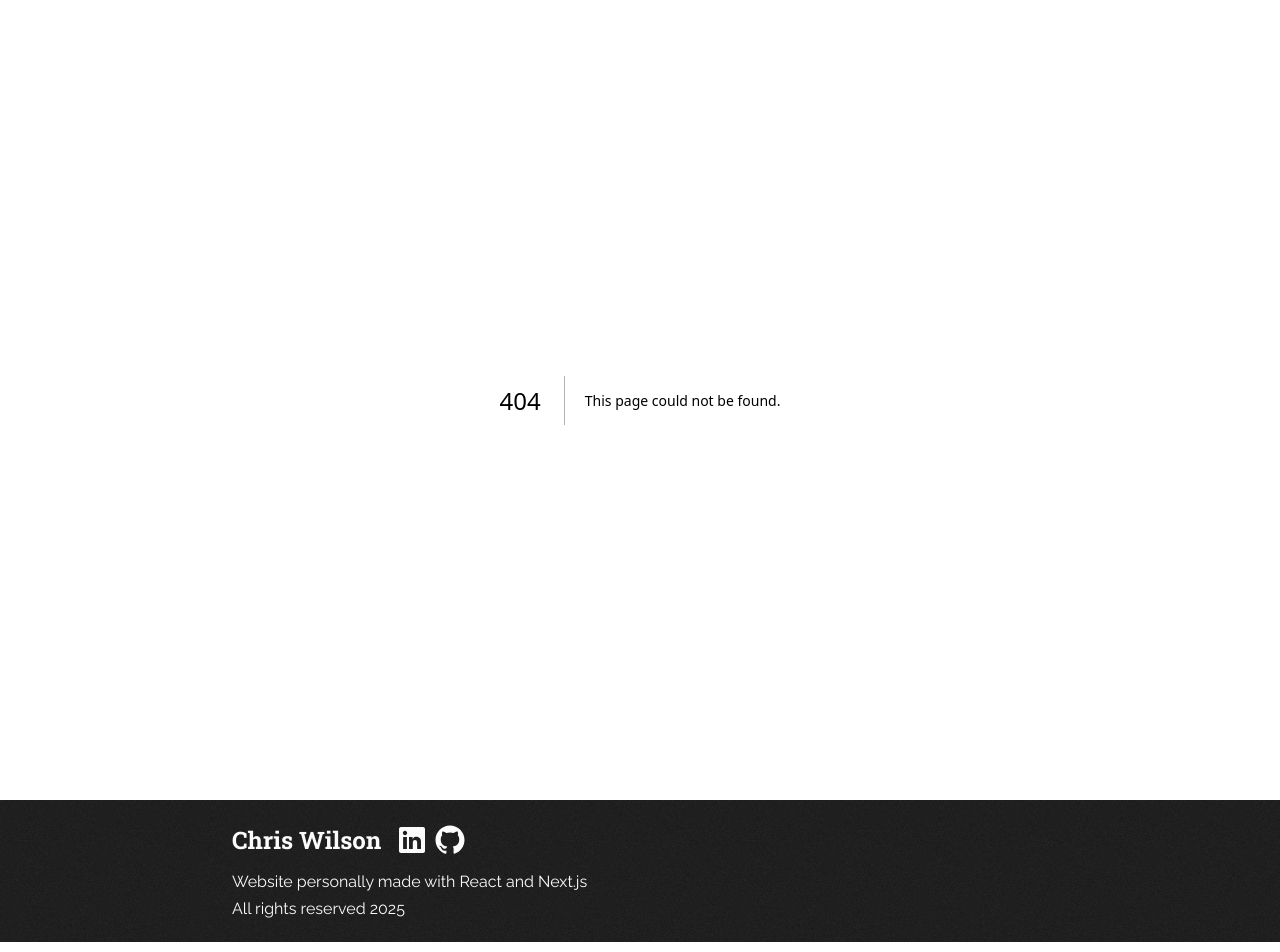
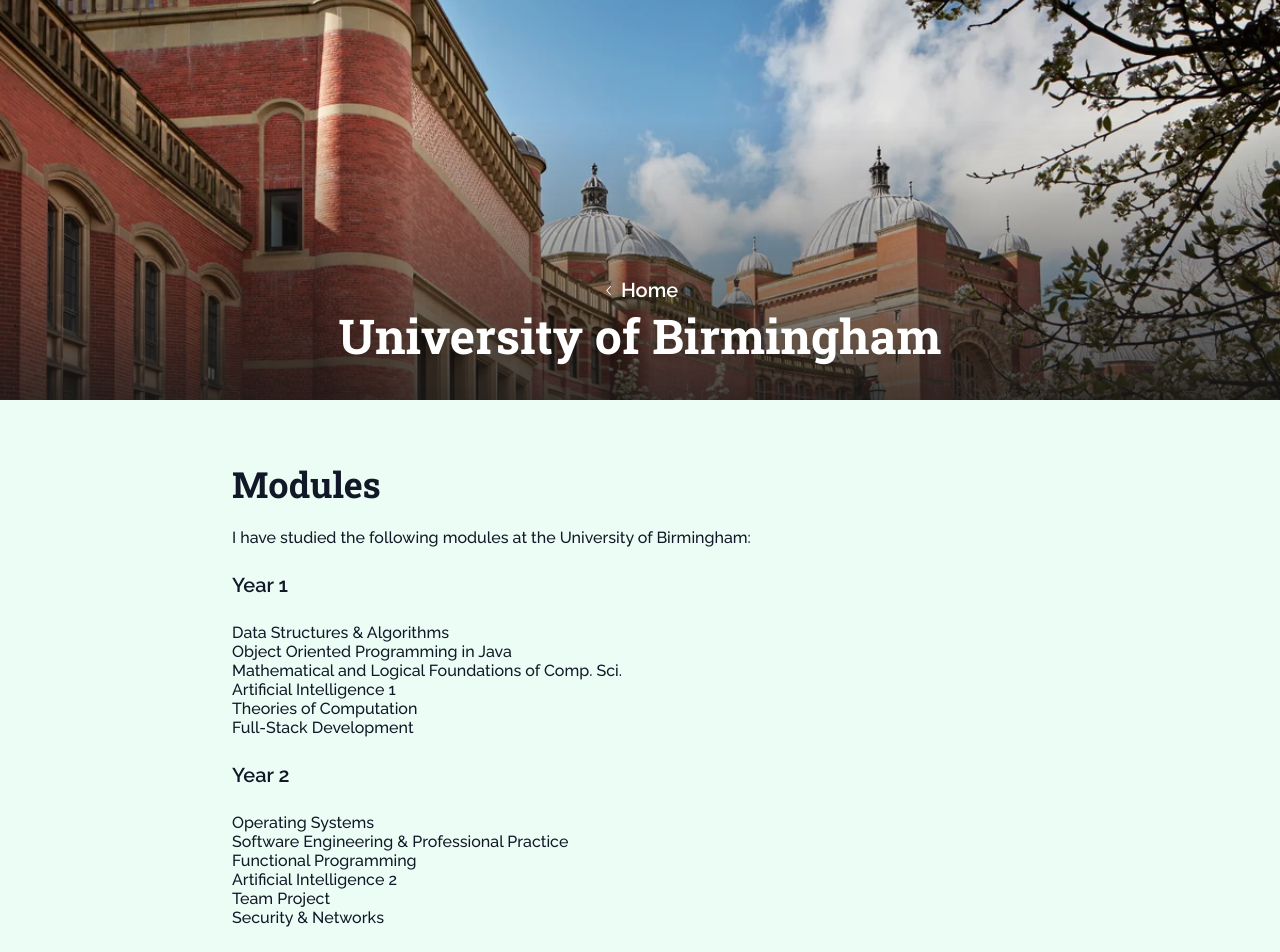
Before and after one commit to ChrisDev18/ChrisDev18.github.io, a Next.js app: page /studies/uob in a window 1280 px wide. Before the commit this address had no page. Shown: the top 952 px of the page. Built offline with nearby package versions, Linux system fonts and the light colour scheme.

Commit message:
Add pages for UoB and INSA

```diff
--- a/next.config.mjs
+++ b/next.config.mjs
@@ -5,7 +5,7 @@
     unoptimized: true,
   },
 
-  basePath: "/chrisdev18.github.io"
+  basePath: process.env.NODE_ENV === 'production' ? "/chrisdev18.github.io" : ""
 };
 
 export default nextConfig;
--- a/src/app/components/Carousel.tsx
+++ b/src/app/components/Carousel.tsx
@@ -21,17 +21,6 @@
   projects: Project[]; // List of projects to display
 }
 
-function getBackgroundImage(srcSet = '') {
-  const imageSet = srcSet
-      .split(', ')
-      .map((str) => {
-        const [url, dpi] = str.split(' ')
-        return `url("${url}") ${dpi}`
-      })
-      .join(', ')
-  return `image-set(${imageSet})`
-}
-
 export default function Carousel({ title, projects }: CarouselProps) {
   const [currentIndex, setCurrentIndex] = useState(0);
 
@@ -44,26 +33,23 @@
   };
 
   const currentProject = projects[currentIndex];
-  let backgroundImage: string | undefined = undefined;
-  if (currentProject.bg_img) {
-    const {props: { srcSet }} = getImageProps({ alt: '', width: 5, height: 5, src: currentProject.bg_img })
-    backgroundImage = getBackgroundImage(srcSet)
-  }
 
   return (
       <div className="relative -z-10">
         {/* Background Blur */}
-        {backgroundImage &&
+        {currentProject.bg_img &&
           <AnimatePresence>
             <motion.div
-              key={backgroundImage} // Key ensures animation on change
+              key={currentProject.title} // Key ensures animation on change
               initial={{opacity: 0}}
               whileInView={{opacity: 1}}
               exit={{opacity: 0}}
               transition={{duration: 0.5}}
-              style={{backgroundImage: backgroundImage, willChange: "filter"}}
-              className="absolute top-0 bottom-0 left-0 right-0 blur-3xl bg-cover -z-10 opacity-80"
-            />
+              style={{willChange: "filter"}}
+              className="absolute top-0 bottom-0 left-0 right-0 blur-3xl object-cover -z-10 opacity-80"
+            >
+              <Image src={currentProject.bg_img} alt={"Blurred ambient background"} className={"w-full h-full"} />
+            </motion.div>
           </AnimatePresence>
         }
 
--- a/src/app/globals.css
+++ b/src/app/globals.css
@@ -78,7 +78,6 @@
     overflow: hidden;
     white-space: nowrap;
     mask-image: linear-gradient(-5deg, rgba(0,0,0,1) 20%, rgba(0,0,0,0) 40%, rgba(0,0,0,0) 60%, rgba(0,0,0,1) 80%);
-
 }
 
 .marquee {
--- a/src/app/layout.tsx
+++ b/src/app/layout.tsx
@@ -16,9 +16,9 @@
 }>) {
   return (
     <html lang="en" className={"h-full"}>
-      <body className={`h-full`}>
+      <body className={`min-h-full`}>
         {/*<Navbar />*/}
-        <main className="min-h-full flex flex-col overflow-hidden">
+        <main className="flex flex-col overflow-hidden">
           {children}
         </main>
         <footer className={`${raleway.className} flex flex-col items-center bg-neutral-900 text-white noise`} >
--- a/src/app/page.tsx
+++ b/src/app/page.tsx
@@ -16,6 +16,7 @@
 import uob_logo from "/public/uob_logo.png";
 import insa_lyon_logo from "/public/insa_lyon_logo.jpg";
 import Carousel from "@/app/components/Carousel";
+import Link from "next/link";
 
 
 export default function Home() {
@@ -180,7 +181,7 @@
 
               <div className={"flex justify-between border-2 border-black dark:border-emerald-100 border-dashed my-12 lg:my-16 mx-5"}>
 
-                <motion.button
+                <motion.div
                     initial={"hidden"}
                     whileInView={"rest"}
                     viewport={{ once: true }}
@@ -191,6 +192,7 @@
                     // transition={{ duration: 0.01, type: "spring", stiffness: 200 }}
                     className="w-[45%] lg:w-1/2 relative -left-5 -top-10 lg:-left-16"
                 >
+                  <Link href={"/studies/uob"}>
                     <Image
                         src={uob_campus}
                         alt={"A picture of The University of Birmingham's campus"}
@@ -206,9 +208,10 @@
                           width={200} height={200}
                       />
                     </motion.div>
-                </motion.button>
+                  </Link>
+                </motion.div>
 
-                <motion.button
+                <motion.div
                     initial={"hidden"}
                     whileInView={"rest"}
                     viewport={{ once: true }}
@@ -218,6 +221,7 @@
                     drag dragConstraints={{left: 0, right: 0, top: 0, bottom: 0}}
                     className={"w-[45%] lg:w-1/2 relative left-5 top-10 lg:left-16"}
                 >
+                  <Link href={"/studies/insa"}>
                     <Image
                         src={insa_lyon_campus}
                         alt={"A picture of INSA Lyon's campus"}
@@ -233,8 +237,9 @@
                           className={"rotate-2 w-3/4 object-cover"}
                       />
                     </motion.div>
+                  </Link>
 
-                </motion.button>
+                </motion.div>
 
               </div>
 
--- /dev/null
+++ b/src/app/studies/insa/page.tsx
@@ -0,0 +1,100 @@
+"use client"
+
+import Link from "next/link";
+import Image from "next/image";
+
+import insa_campus from "/public/insa_lyon_campus.jpg";
+import {raleway, robotoSlab} from "@/app/fonts";
+import {motion, useScroll, useTransform} from "motion/react";
+import {ChevronLeftIcon} from "@radix-ui/react-icons";
+
+export default function InsaPage() {
+  const { scrollY } = useScroll(); // Track the vertical scroll position
+  const y = useTransform(scrollY, [0, 500], [0, 200]); // Adjust the range to control the parallax speed
+
+  return (
+      <div className="flex-grow flex flex-col bg-neutral-100 text-gray-900 dark:bg-neutral-900 dark:text-white">
+        <header className="relative">
+          <div className="relative flex flex-col items-center justify-end h-[50vh] min-h-fit p-10 bg-neutral-900">
+            <motion.div
+                initial={{ y: 25, opacity: 0 }}
+                animate={{ y: 0, opacity: 1 }}
+                transition={{ duration: 0.5, ease: "easeOut" }}
+                style={{ y }}
+                className="absolute inset-0 w-full h-full z-0"
+            >
+              <Image
+                  src={insa_campus}
+                  alt={"Photo of The University of Birmingham's campus"}
+                  className="absolute inset-0 object-cover w-full h-full"
+                  layout="fill"
+                  style={{maskImage: "linear-gradient(0deg, rgba(0,0,0,0.2) 0%, rgba(0,0,0,1) 70%)"}}
+              />
+            </motion.div>
+
+            <div className="z-10">
+              <Link href={"/"}
+                    className={`${raleway.className} flex items-center justify-center gap-1 text-xl text-center font-semibold text-white py-2 px-4 rounded hover:underline focus:outline-none focus:ring-2 focus:ring-blue-500 focus:ring-offset-2`}
+                    aria-label="Navigate to Home">
+                <ChevronLeftIcon />
+                Home
+              </Link>
+              <motion.h1
+                  initial={{ y: -25, opacity: 0 }}
+                  animate={{ y: 0, opacity: 1 }}
+                  transition={{ duration: 1, ease: "easeOut", delay: 0.1}}
+                  className={`${robotoSlab.className} text-5xl text-center font-bold text-white drop-shadow-lg`}>
+                INSA Lyon
+              </motion.h1>
+            </div>
+          </div>
+        </header>
+
+        <section className={"flex flex-col bg-emerald-50 dark:bg-lime-950 items-center z-20"}>
+          <div className={"flex flex-col px-10 py-16 gap-8 max-w-4xl w-full"}>
+            <div className={"flex flex-col gap-6"}>
+              <h2 className={`${robotoSlab.className} text-4xl text-left font-bold`}>
+                Modules
+              </h2>
+
+              <p className={`${raleway.className} font-medium max-w-2xl`}>
+                As an exchange student, I get to pick all of my modules and learn content from years 3 to 5. I have
+                studied the following modules at INSA Lyon:
+              </p>
+
+              <h3 className={`${raleway.className} text-xl font-semibold max-w-2xl`}>
+                Year 3 content (eqv. final year BSc)
+              </h3>
+
+              <ul className={`${raleway.className} font-medium max-w-2xl`}>
+                <li>Linear Algebra & Matrix Calculus</li>
+                <li>Signal Processing & Fourier Analysis</li>
+                <li>Introduction to Object Oriented Programming in C++</li>
+              </ul>
+
+              <h3 className={`${raleway.className} text-xl font-semibold max-w-2xl`}>
+                Year 4 content (eqv. beginner MSci)
+              </h3>
+
+              <ul className={`${raleway.className} font-medium max-w-2xl`}>
+                <li>Network Programming</li>
+                <li>Semantic Web</li>
+              </ul>
+
+              <h3 className={`${raleway.className} text-xl font-semibold max-w-2xl`}>
+                Year 5 content (eqv. final year MSci)
+              </h3>
+
+              <ul className={`${raleway.className} font-medium max-w-2xl`}>
+                <li>Text Mining</li>
+                <li>Machine Learning and Data Analytics</li>
+                <li>Android Mobile Development</li>
+              </ul>
+
+            </div>
+          </div>
+        </section>
+
+      </div>
+  )
+}
--- /dev/null
+++ b/src/app/studies/layout.tsx
@@ -0,0 +1,7 @@
+export default function StudiesLayout({ children }: { children: React.ReactNode }) {
+  return (
+      <>
+        { children }
+      </>
+  )
+}
--- /dev/null
+++ b/src/app/studies/uob/page.tsx
@@ -0,0 +1,95 @@
+"use client"
+
+import Link from "next/link";
+import Image from "next/image";
+
+import uob_campus from "/public/uob_campus.webp";
+import {raleway, robotoSlab} from "@/app/fonts";
+import {motion, useScroll, useTransform} from "motion/react";
+import {ChevronLeftIcon} from "@radix-ui/react-icons";
+
+export default function UoBPage() {
+  const { scrollY } = useScroll(); // Track the vertical scroll position
+  const y = useTransform(scrollY, [0, 500], [0, 200]); // Adjust the range to control the parallax speed
+  return (
+      <div className="flex-grow flex flex-col bg-neutral-100 text-gray-900 dark:bg-neutral-900 dark:text-white">
+        <header className="relative">
+          <div className="relative flex flex-col items-center justify-end h-[50vh] min-h-fit p-10 bg-neutral-900">
+            <motion.div
+                initial={{ y: 25, opacity: 0 }}
+                animate={{ y: 0, opacity: 1 }}
+                transition={{ duration: 0.5, ease: "easeOut" }}
+                style={{ y }}
+                className="absolute inset-0 w-full h-full z-0"
+            >
+              <Image
+                  src={uob_campus}
+                  alt={"Photo of The University of Birmingham's campus"}
+                  className="absolute inset-0 object-cover w-full h-full"
+                  layout="fill"
+                  style={{maskImage: "linear-gradient(0deg, rgba(0,0,0,0.2) 0%, rgba(0,0,0,1) 70%)"}}
+              />
+            </motion.div>
+
+            <div className="z-10">
+              <Link href={"/"}
+                    className={`${raleway.className} flex items-center justify-center gap-1 text-xl text-center font-semibold text-white py-2 px-4 rounded hover:underline focus:outline-none focus:ring-2 focus:ring-blue-500 focus:ring-offset-2`}
+                    aria-label="Navigate to Home">
+                <ChevronLeftIcon />
+                Home
+              </Link>
+              <motion.h1
+                  initial={{ y: -25, opacity: 0 }}
+                  animate={{ y: 0, opacity: 1 }}
+                  transition={{ duration: 1, ease: "easeOut", delay: 0.1}}
+                  className={`${robotoSlab.className} text-5xl text-center font-bold text-white drop-shadow-lg`}>
+                University of Birmingham
+              </motion.h1>
+            </div>
+          </div>
+        </header>
+
+        <section className={"flex flex-col bg-emerald-50 dark:bg-lime-950 items-center z-20"}>
+          <div className={"flex flex-col px-10 py-16 gap-8 max-w-4xl w-full"}>
+            <div className={"flex flex-col gap-6"}>
+              <h2 className={`${robotoSlab.className} text-4xl text-left font-bold`}>
+                Modules
+              </h2>
+
+              <p className={`${raleway.className} font-medium max-w-2xl`}>
+                I have studied the following modules at the University of Birmingham:
+              </p>
+
+              <h3 className={`${raleway.className} text-xl font-semibold max-w-2xl`}>Year 1</h3>
+
+              <ul className={`${raleway.className} font-medium max-w-2xl`}>
+                <li>Data Structures & Algorithms</li>
+                <li>Object Oriented Programming in Java</li>
+                <li>Mathematical and Logical Foundations of Comp. Sci.</li>
+                <li>Artificial Intelligence 1</li>
+                <li>Theories of Computation</li>
+                <li>Full-Stack Development</li>
+              </ul>
+
+              <h3 className={`${raleway.className} text-xl font-semibold max-w-2xl`}>Year 2</h3>
+
+              <ul className={`${raleway.className} font-medium max-w-2xl`}>
+                <li>Operating Systems</li>
+                <li>Software Engineering & Professional Practice</li>
+                <li>Functional Programming</li>
+                <li>Artificial Intelligence 2</li>
+                <li>Team Project</li>
+                <li>Security & Networks</li>
+              </ul>
+
+              <h3 className={`${raleway.className} text-xl font-semibold max-w-2xl`}>
+                Year 3 - Exchange Year (See INSA Lyon)
+              </h3>
+
+            </div>
+          </div>
+        </section>
+
+      </div>
+  )
+}
```
Lines whose indentation alone changed are shown as unchanged.
